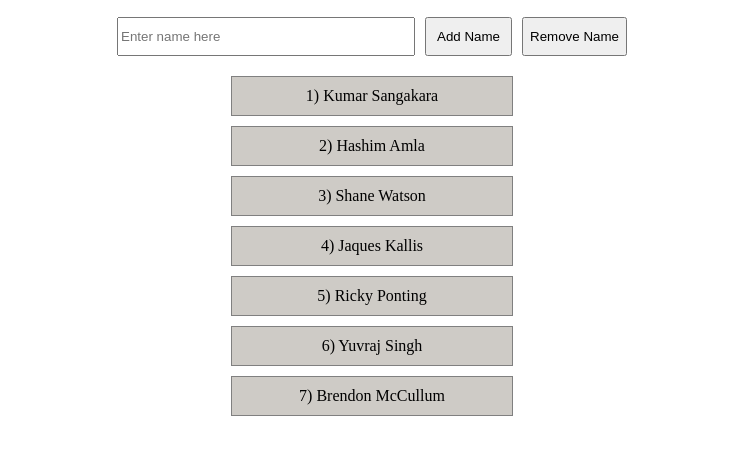
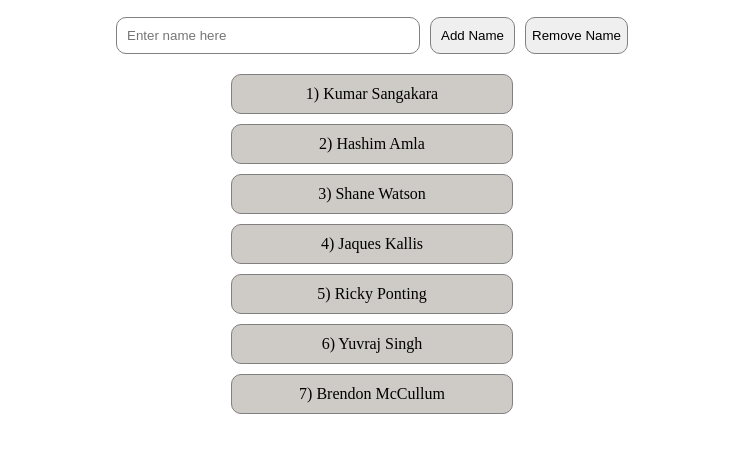
Before and after one commit to manthansharadbire/Playing-Book, a plain HTML site: page index.html in a window 1280 px wide. Shown: the part 70-524 px from the top of the page, without its empty margins (268-1011 px from the left). Drawn offline with Linux system fonts and the light colour scheme.

Commit message:
Proper hoves effects applied to the buttons and input section

```diff
--- a/styles.css
+++ b/styles.css
@@ -13,7 +13,7 @@
     padding: 10px 40px;
     width: 200px;
     background-color: rgb(206, 203, 198);
-    border-radius: ;
+    border-radius: 10px;
 }
 
 .btn-input-container{
@@ -26,8 +26,27 @@
     padding: 10px 10px;
     margin-left: 10px;
     margin-right: 10px;
+    border-radius: 10px;
+    border: 1px solid gray;
+    cursor: pointer;
+}
+#btn-add:hover{
+    transform: scale(1.02);
+}
+
+#btn-remove{
+    border-radius: 10px;
+    border: 1px solid gray;
+    cursor: pointer;
+}
+#btn-remove:hover{
+    transform: scale(1.02);
 }
 
 #input-name{
     width: 290px;
+    border-radius: 10px;
+    border: 1px solid gray;
+    padding-left: 10px;
+    cursor: pointer;
 }
```
